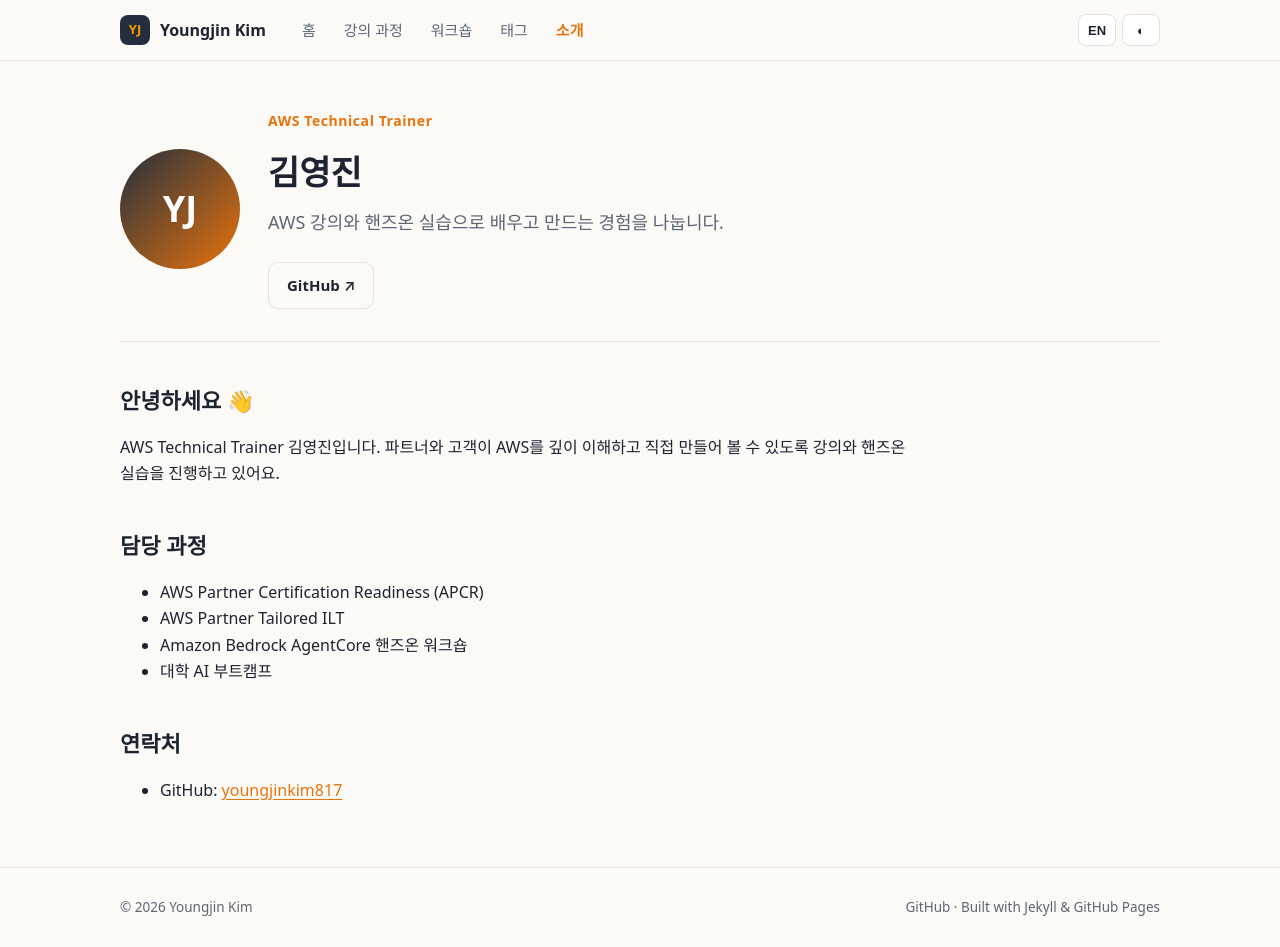
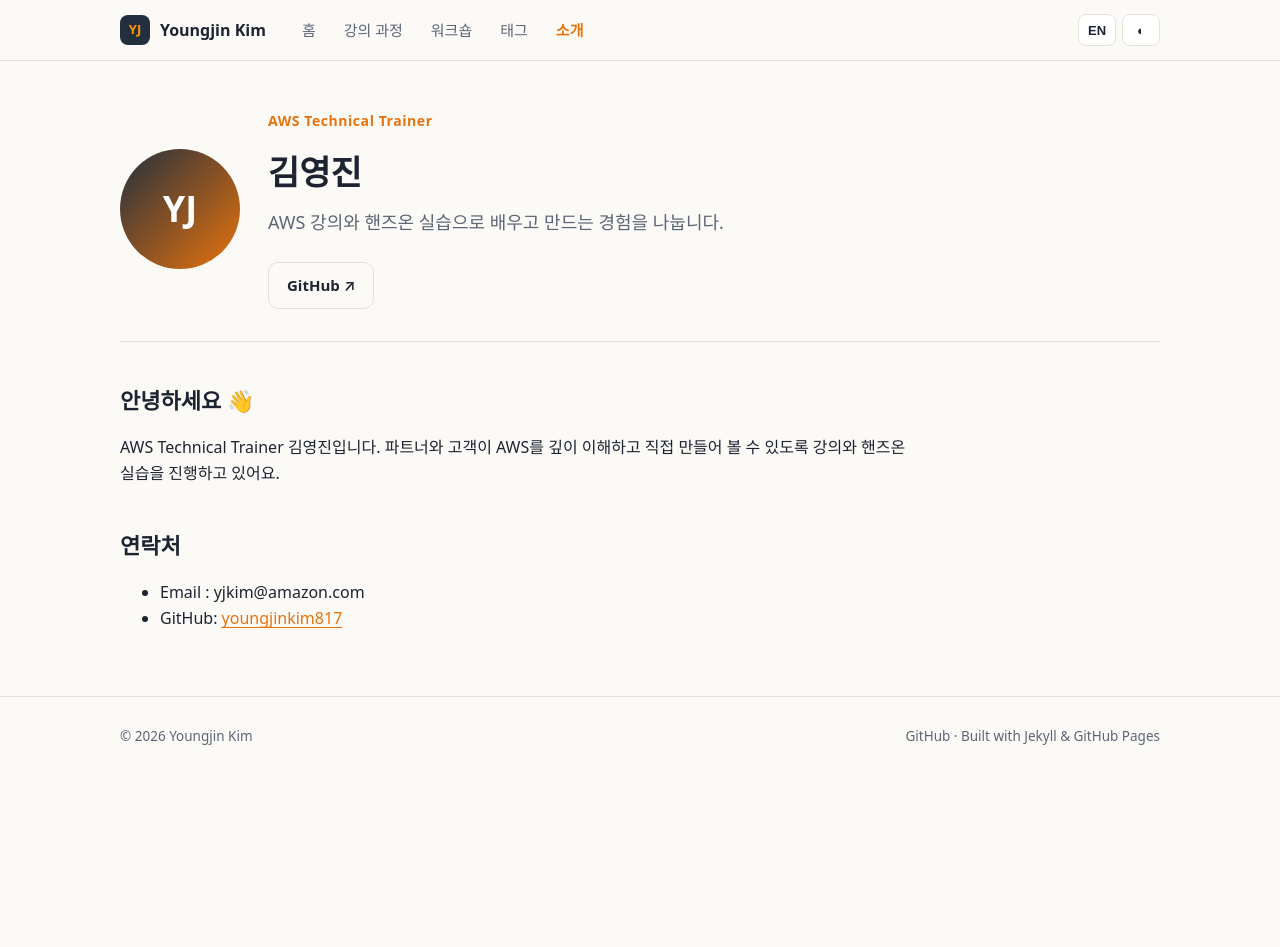
Before and after one commit to youngjinkim817/youngjinkim817.github.io, a Jekyll site: the page built from about.md, in a window 1280 px wide and 947 px high. Built offline with Jekyll 4.4.1, drawn with Linux system fonts in a browser that asks for light colours.

Commit message:
Update about.md

```diff
--- a/about.md
+++ b/about.md
@@ -14,15 +14,9 @@
 
 AWS Technical Trainer 김영진입니다. 파트너와 고객이 AWS를 깊이 이해하고 직접 만들어 볼 수 있도록 강의와 핸즈온 실습을 진행하고 있어요.
 
-## 담당 과정
-
-- AWS Partner Certification Readiness (APCR)
-- AWS Partner Tailored ILT
-- Amazon Bedrock AgentCore 핸즈온 워크숍
-- 대학 AI 부트캠프
 
 ## 연락처
-
+- Email : yjkim@amazon.com
 - GitHub: [youngjinkim817](https://github.com/youngjinkim817)
 
 </div>
@@ -30,10 +24,11 @@
 
 ## Hello 👋
 
-I'm Youngjin Kim, an AWS Technical Trainer. I run classes and hands-on labs that help partners and customers understand AWS deeply and build with it.
+I'm Youngjin Kim, an AWS Partner Trainer. I run classes and hands-on labs that help partners and customers understand AWS deeply and build with it.
 
 ## Contact
 
+- Email :yjkim@amazon.com
 - GitHub: [youngjinkim817](https://github.com/youngjinkim817)
 
 </div>
```
